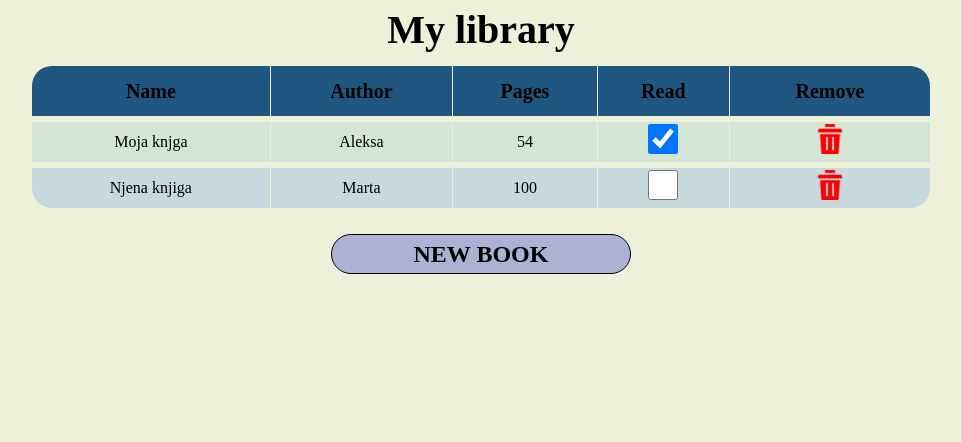
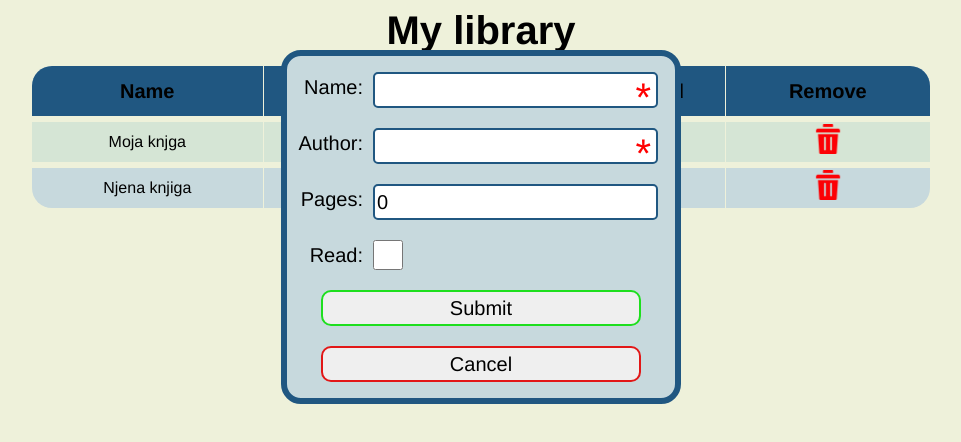
Before and after one commit to AleksaMladenovic/library, a plain HTML site: page index.html in a window 1280 px wide. Shown: the whole page, without its empty margins (159-1120 px from the left). Drawn offline with Linux system fonts and the light colour scheme.

Commit message:
Style new book button, add * to requaired fields

```diff
--- a/index.html
+++ b/index.html
@@ -24,27 +24,27 @@
     <button id="btnAddNewBook">
         NEW BOOK
     </button>
-    <dialog class="addBook">
+    <dialog class="addBook" open="">
         <form method="dialog">
             <div class="formRow">
 
                 <label for="name">Name:</label>
-                <input type="text" id="name" name="name" required>
+                <input type="text" id="name" name="name" required><span></span>
         </div>
 
             <div class="formRow">
                 <label for="author">Author:</label>
-                <input type="text" id="author" name="author" required>
+                <input type="text" id="author" name="author" required><span></span>
             </div>
 
             <div class="formRow">
                 <label for="pages">Pages:</label>
-                <input type="number" id="pages" name="pages" min="10" step="1" value="0">
+                <input type="number" id="pages" name="pages" min="10" step="1" value="0"><span></span>
             </div>
 
             <div class="formRow">
                 <label for="read">Read:</label>
-                <input type="checkbox" id="read" name="read">
+                <input type="checkbox" id="read" name="read"><span></span>
             </div>
 
             <button id="btnSubmit">Submit</button>
--- a/styles.css
+++ b/styles.css
@@ -63,6 +63,7 @@ body {
   justify-items: center;
   grid-template-columns: 1fr;
   background-color: var(--Color4);
+  font-family: 'Franklin Gothic Medium', 'Arial Narrow', Arial, sans-serif;
 }
 
 .tableWrap {
@@ -116,12 +117,16 @@ button#btnAddNewBook {
   width: min(300px, 100vw);
   height: 40px;
   border-radius: 190px;
-  border: 1px solid black;
+  border: 2px solid var(--Color0);
   background-color: var(--Color1);
   color: black;
   font-weight: bold;
   font-size: 24px;
   margin-top: 20px;
+}
+
+button#btnAddNewBook:hover{
+    background-color: rgb(139, 149, 211);
 }
 .bntRemoveBook img{
     height: 30px;
@@ -150,7 +155,8 @@ form{
 
 .formRow{
     display: grid;
-    grid-template-columns: 70px 1fr;
+    position: relative;
+    grid-template-columns: 70px 1fr 1px;
 }
 label{
     justify-self: right;
@@ -164,7 +170,6 @@ input[type="checkbox"]{
 }
 
 input[type="text"], input[type="number"]{
-    position: relative;
     top:-2px;
     border-radius: 2px;
     outline: 0;
@@ -177,6 +182,14 @@ input[type="text"]:focus, input[type="number"]:focus{
 
 }
 
+input[type="text"]:required:invalid ~span::before, input[type="number"]:required:invalid~span::before{
+    content: "*";
+    position: absolute;
+    font-size: 40px;
+    color: red;
+    right: 8px;
+    top: -5px;
+}
 form button{
     width: 90%;
     margin-left: auto;
```
